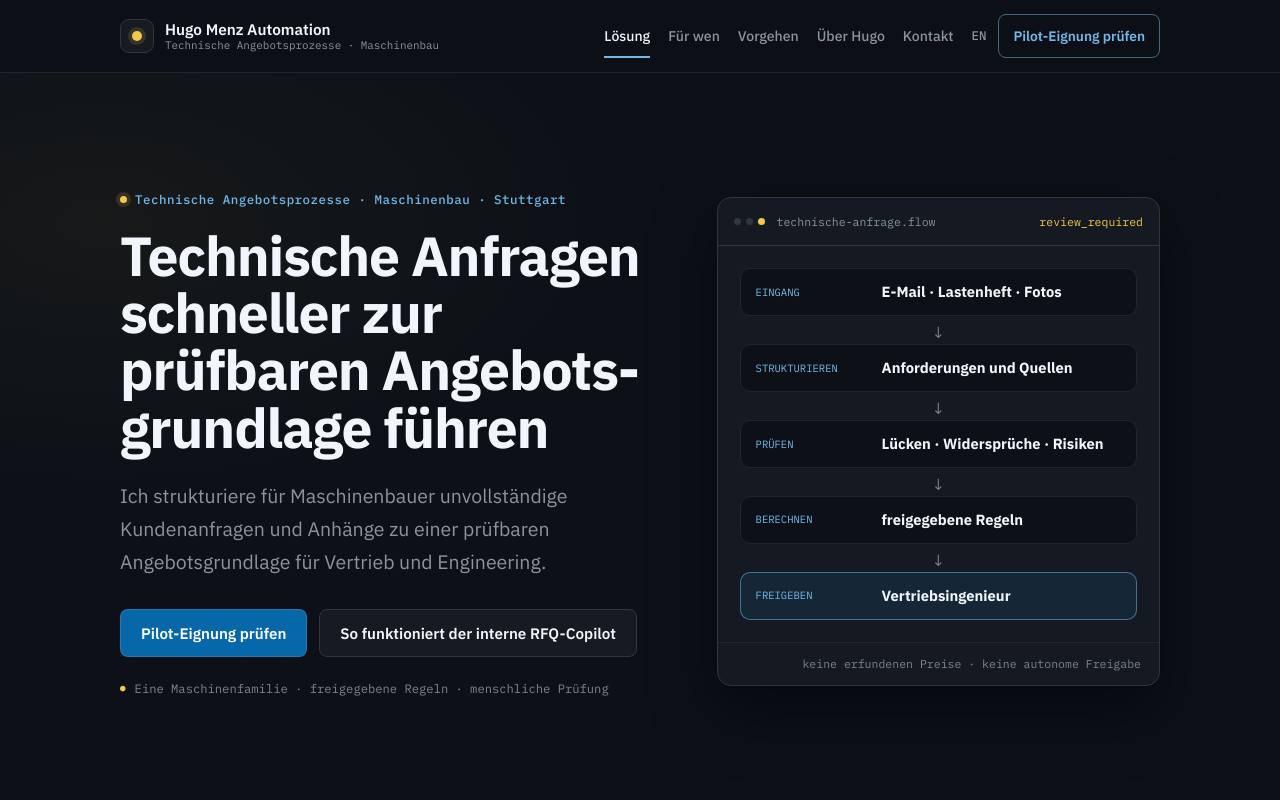
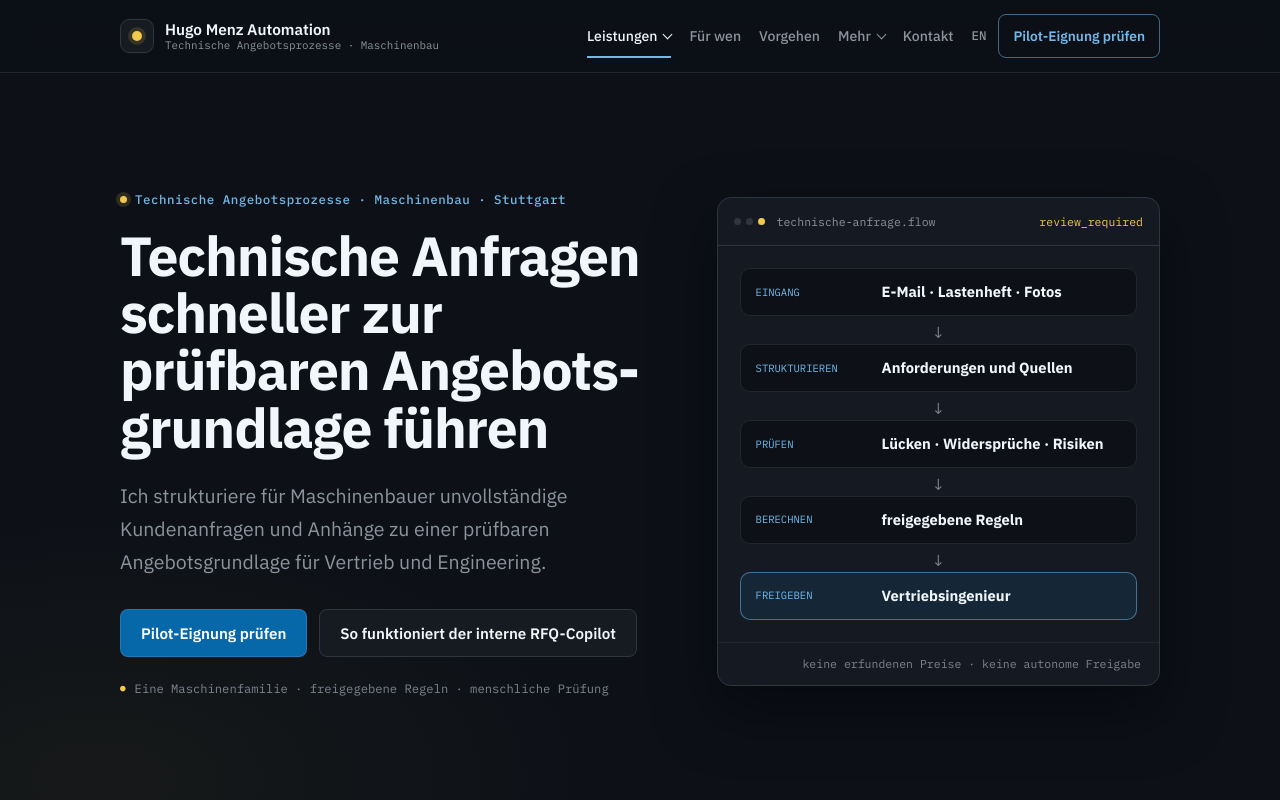
Before and after one commit to hugomenz/automation-landing, an Angular app in the folder apps/landing/: page / in a window 1280 px wide. Shown: the top 800 px of the page. Built offline with nearby package versions, Linux system fonts and the light colour scheme.

Commit message:
feat: expose all routes in header navigation

```diff
--- a/apps/landing/src/app/components/header/header.component.css
+++ b/apps/landing/src/app/components/header/header.component.css
@@ -104,6 +104,7 @@
 }
 
 .nav-links a,
+.nav-group-trigger,
 .language-link {
   min-height: 44px;
   display: inline-flex;
@@ -116,14 +117,78 @@
 
 .nav-links a:hover,
 .nav-links a:focus-visible,
+.nav-group-trigger:hover,
+.nav-group-trigger:focus-visible,
 .language-link:hover,
 .language-link:focus-visible {
   color: var(--text);
 }
 
-.nav-links a.is-active {
+.nav-links > a.is-active,
+.nav-group-trigger.is-active {
   color: var(--text);
   box-shadow: inset 0 -2px var(--accent-bright);
+}
+
+.nav-group {
+  position: relative;
+}
+
+.nav-group-trigger {
+  gap: 7px;
+  padding: 0;
+  border: 0;
+  background: transparent;
+  cursor: pointer;
+  font-family: inherit;
+}
+
+.nav-group-chevron {
+  width: 7px;
+  height: 7px;
+  border-right: 1px solid currentColor;
+  border-bottom: 1px solid currentColor;
+  transform: translateY(-2px) rotate(45deg);
+  transition: transform 140ms ease;
+}
+
+.nav-group.is-open .nav-group-chevron {
+  transform: translateY(2px) rotate(225deg);
+}
+
+.nav-dropdown {
+  position: absolute;
+  top: calc(100% + 8px);
+  left: -14px;
+  z-index: 70;
+  display: none;
+  width: max-content;
+  min-width: 260px;
+  max-width: min(340px, calc(100vw - 32px));
+  padding: 8px;
+  border: 1px solid var(--border);
+  border-radius: 10px;
+  background: var(--surface);
+  box-shadow: var(--shadow-soft);
+}
+
+.nav-group.is-open .nav-dropdown {
+  display: grid;
+}
+
+.nav-dropdown a {
+  min-height: 40px;
+  padding: 9px 10px;
+  border-radius: 7px;
+  color: var(--text-secondary);
+  line-height: 1.3;
+}
+
+.nav-dropdown a:hover,
+.nav-dropdown a:focus-visible,
+.nav-dropdown a.is-active {
+  background: var(--surface-2);
+  color: var(--text);
 }
 
 .header-controls {
@@ -222,9 +287,36 @@
     gap: 0;
   }
 
-  .nav-links a {
+  .nav-links > a,
+  .nav-group-trigger {
+    width: 100%;
+    justify-content: space-between;
     border-bottom: 1px solid var(--border-muted);
     font-size: 1rem;
+  }
+
+  .nav-group-trigger {
+    min-height: 48px;
+  }
+
+  .nav-dropdown {
+    position: static;
+    width: 100%;
+    min-width: 0;
+    max-width: none;
+    margin: 0;
+    padding: 4px 0 8px 12px;
+    border: 0;
+    border-bottom: 1px solid var(--border-muted);
+    border-radius: 0;
+    background: transparent;
+    box-shadow: none;
+  }
+
+  .nav-dropdown a {
+    min-height: 42px;
+    border: 0;
+    font-size: 0.92rem;
   }
 
   .header-controls {
--- a/apps/landing/src/app/components/header/header.component.html
+++ b/apps/landing/src/app/components/header/header.component.html
@@ -28,6 +28,32 @@
     <div class="header-actions" id="primary-nav">
       <nav class="nav-links" [attr.aria-label]="copy().navigationLabel">
         @for (item of navigation(); track item.label) {
+          @if (item.children) {
+            <div class="nav-group" [class.is-open]="isDropdownOpen(item)">
+              <button
+                type="button"
+                class="nav-group-trigger"
+                [class.is-active]="isActive(item)"
+                [attr.aria-expanded]="isDropdownOpen(item)"
+                [attr.aria-controls]="'nav-dropdown-' + item.id"
+                (click)="toggleDropdown(item)"
+              >
+                <span>{{ item.label }}</span>
+                <span class="nav-group-chevron" aria-hidden="true"></span>
+              </button>
+              <div class="nav-dropdown" [id]="'nav-dropdown-' + item.id">
+                @for (child of item.children; track child.label) {
+                  <a
+                    [href]="child.path"
+                    [attr.lang]="child.lang ?? null"
+                    [class.is-active]="isCurrent(child)"
+                    [attr.aria-current]="isCurrent(child) ? 'page' : null"
+                    (click)="closeMenu()"
+                  >{{ child.label }}</a>
+                }
+              </div>
+            </div>
+          } @else {
             <a
               [href]="item.path"
               [attr.lang]="item.lang ?? null"
@@ -35,6 +61,7 @@
               [attr.aria-current]="isCurrent(item) ? 'page' : null"
               (click)="closeMenu()"
             >{{ item.label }}</a>
+          }
         }
       </nav>
 
--- a/apps/landing/src/app/components/header/header.component.ts
+++ b/apps/landing/src/app/components/header/header.component.ts
@@ -14,7 +14,9 @@ import { PageLocaleService } from '../../core/page-locale.service';
 
 interface NavigationItem {
   readonly label: string;
-  readonly path: string;
+  readonly path?: string;
+  readonly id?: string;
+  readonly children?: readonly NavigationItem[];
   readonly lang?: 'de';
   readonly activeKeys?: readonly PageKey[];
   readonly currentKeys?: readonly PageKey[];
@@ -23,24 +25,53 @@ interface NavigationItem {
 const NAVIGATION: Record<'de' | 'en', readonly NavigationItem[]> = {
   de: [
     {
-      label: 'Lösung',
-      path: '/loesungen/technische-anfragequalifizierung/',
+      label: 'Leistungen',
+      id: 'services',
       activeKeys: [
         'home-de',
         'technical-request-qualification',
+        'rfq-readiness-workshop',
         'internal-rfq-copilot',
-        'stuttgart',
+        'process-automation',
+        'n8n-consulting-stuttgart',
+        'industrial-ai-search-de',
       ],
+      children: [
+        {
+          label: 'Technische Anfragequalifizierung',
+          path: '/loesungen/technische-anfragequalifizierung/',
           currentKeys: ['technical-request-qualification'],
+        },
+        {
+          label: 'RFQ Readiness Workshop',
+          path: '/leistungen/rfq-readiness-workshop/',
+          currentKeys: ['rfq-readiness-workshop'],
+        },
+        {
+          label: 'Interner RFQ-Copilot',
+          path: '/leistungen/interner-rfq-copilot/',
+          currentKeys: ['internal-rfq-copilot'],
+        },
+        {
+          label: 'Weitere Prozessautomatisierung',
+          path: '/leistungen/prozessautomatisierung/',
+          currentKeys: ['process-automation'],
+        },
+        {
+          label: 'KI-Sichtbarkeit für Industrie',
+          path: '/ki-sichtbarkeit-industrie/',
+          currentKeys: ['industrial-ai-search-de'],
+        },
+        {
+          label: 'n8n Beratung Stuttgart',
+          path: '/n8n-beratung-stuttgart/',
+          currentKeys: ['n8n-consulting-stuttgart'],
+        },
+      ],
     },
     {
       label: 'Für wen',
       path: '/#passung',
-      activeKeys: [
-        'end-of-line',
-        'packaging-machinery',
-        'palletising-systems',
-      ],
     },
     {
       label: 'Vorgehen',
@@ -48,10 +79,42 @@ const NAVIGATION: Record<'de' | 'en', readonly NavigationItem[]> = {
       activeKeys: ['rfq-readiness-workshop'],
     },
     {
-      label: 'Über Hugo',
+      label: 'Mehr',
+      id: 'more',
+      activeKeys: [
+        'about-hugo-menz',
+        'stuttgart',
+        'end-of-line',
+        'packaging-machinery',
+        'palletising-systems',
+      ],
+      children: [
+        {
+          label: 'Über Hugo Menz',
           path: '/ueber-hugo-menz/',
-      activeKeys: ['about-hugo-menz'],
           currentKeys: ['about-hugo-menz'],
+        },
+        {
+          label: 'Standort Stuttgart',
+          path: '/standorte/stuttgart/',
+          currentKeys: ['stuttgart'],
+        },
+        {
+          label: 'End-of-Line (Beispiel)',
+          path: '/branchen/end-of-line/',
+          currentKeys: ['end-of-line'],
+        },
+        {
+          label: 'Verpackungsmaschinen (Beispiel)',
+          path: '/branchen/verpackungsmaschinen/',
+          currentKeys: ['packaging-machinery'],
+        },
+        {
+          label: 'Palettieranlagen (Beispiel)',
+          path: '/branchen/palettieranlagen/',
+          currentKeys: ['palletising-systems'],
+        },
+      ],
     },
     {
       label: 'Kontakt',
@@ -61,10 +124,32 @@ const NAVIGATION: Record<'de' | 'en', readonly NavigationItem[]> = {
     },
   ],
   en: [
-    { label: 'Solution', path: '/en/#internal-rfq-copilot', activeKeys: ['home-en'] },
+    {
+      label: 'Services',
+      id: 'services',
+      activeKeys: ['home-en', 'industrial-ai-search-en'],
+      children: [
+        { label: 'Technical enquiry qualification', path: '/en/#workflow' },
+        { label: 'Internal RFQ copilot', path: '/en/#internal-rfq-copilot' },
+        { label: 'Further process automation', path: '/en/#further-automation' },
+        {
+          label: 'AI Search Readiness',
+          path: '/en/ai-search-readiness-industrial-companies/',
+          currentKeys: ['industrial-ai-search-en'],
+        },
+      ],
+    },
+    {
+      label: 'Explore',
+      id: 'explore',
+      activeKeys: ['home-en'],
+      children: [
         { label: 'Who it is for', path: '/en/#fit' },
+        { label: 'Controls', path: '/en/#control' },
         { label: 'Approach', path: '/en/#process' },
         { label: 'About Hugo', path: '/en/#about' },
+      ],
+    },
     { label: 'Contact', path: '/en/#contact' },
   ],
 };
@@ -79,8 +164,10 @@ const NAVIGATION: Record<'de' | 'en', readonly NavigationItem[]> = {
 export class HeaderComponent {
   private readonly pageLocale = inject(PageLocaleService);
   private readonly contactDialog = inject(ContactDialogService);
+  private readonly host = inject(ElementRef<HTMLElement>);
 
   readonly menuOpen = signal(false);
+  readonly openDropdown = signal<string | null>(null);
   readonly language = this.pageLocale.language;
   readonly languagePath = this.pageLocale.languagePath;
   readonly pageKey = this.pageLocale.pageKey;
@@ -124,11 +211,29 @@ export class HeaderComponent {
   }
 
   toggleMenu(): void {
-    this.menuOpen.update((open) => !open);
+    this.menuOpen.update((open) => {
+      if (open) {
+        this.openDropdown.set(null);
+      }
+      return !open;
+    });
   }
 
   closeMenu(): void {
     this.menuOpen.set(false);
+    this.openDropdown.set(null);
+  }
+
+  toggleDropdown(item: NavigationItem): void {
+    if (!item.id) {
+      return;
+    }
+
+    this.openDropdown.update((current) => (current === item.id ? null : item.id ?? null));
+  }
+
+  isDropdownOpen(item: NavigationItem): boolean {
+    return item.id !== undefined && this.openDropdown() === item.id;
   }
 
   openContactForm(): void {
@@ -141,4 +246,11 @@ export class HeaderComponent {
   closeMenuWithEscape(): void {
     this.closeMenu();
   }
+
+  @HostListener('document:pointerdown', ['$event'])
+  closeMenuOutside(event: PointerEvent): void {
+    if (!this.host.nativeElement.contains(event.target as Node)) {
+      this.closeMenu();
     }
+  }
+}
```
Also changed, not shown: 1 other file (tests, documents, lock files or other folders). Lines whose indentation alone changed are shown as unchanged.
